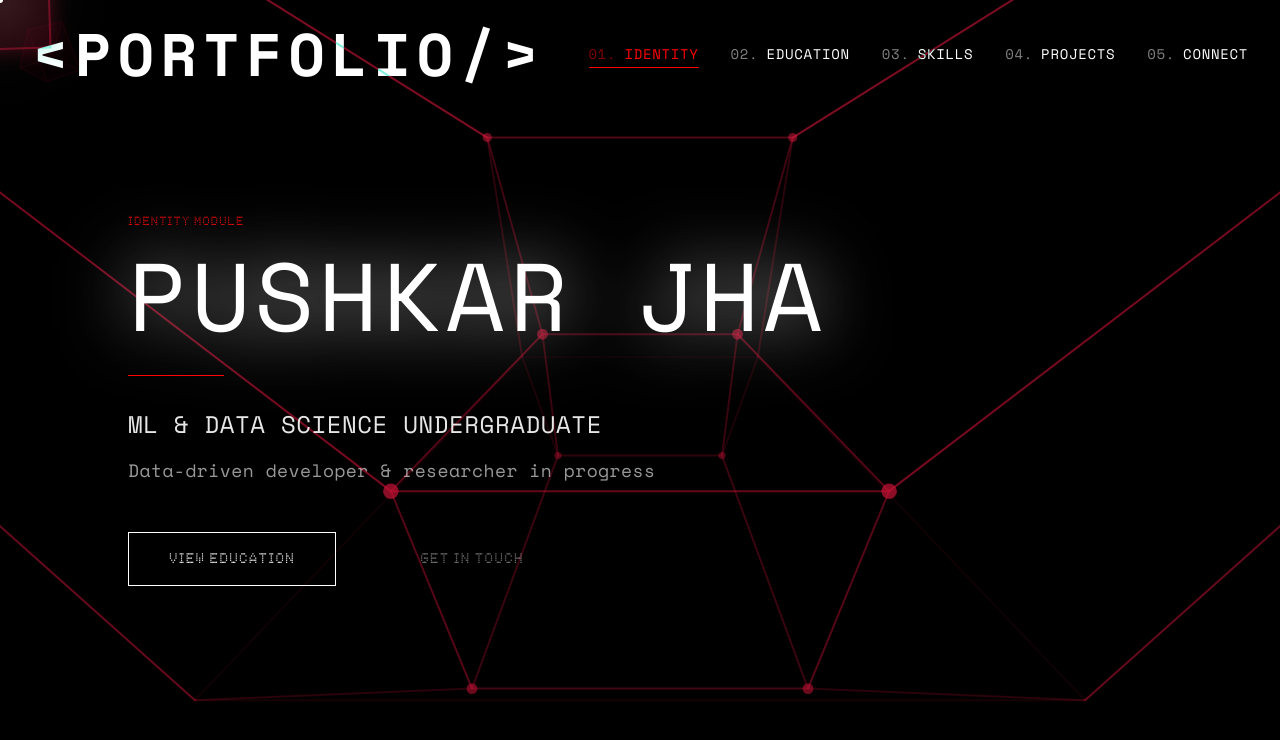
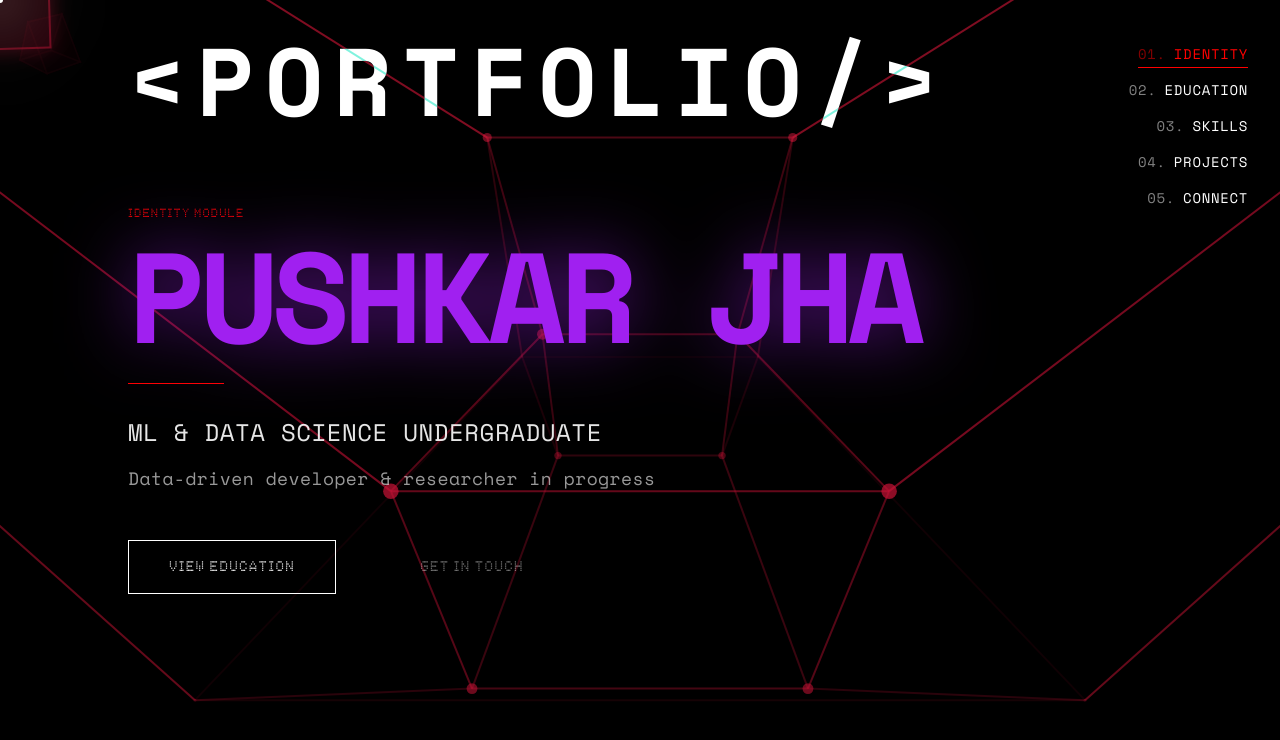
Before and after one commit to entr0py-y/Endeavor, a Next.js app: page / in a window 1280 px wide. Shown: the top 740 px of the page. Built offline with nearby package versions, Linux system fonts and the light colour scheme.

Commit message:
feat: align header, increase text size, purple name, fix nav

```diff
--- a/pages/index.tsx
+++ b/pages/index.tsx
@@ -146,20 +146,20 @@ export default function Home() {
       />
 
       {/* Navigation Header */}
-      <nav className="fixed top-0 left-0 right-0 z-[100] w-full px-8 py-6 flex justify-between items-center mix-blend-difference text-white">
-        <div className="font-bold tracking-widest text-4xl md:text-5xl lg:text-6xl">
+      <nav className="fixed top-0 left-0 right-0 z-[100] w-full px-6 md:pl-32 pr-8 py-8 flex justify-between items-start mix-blend-difference text-white">
+        <div className="font-bold tracking-widest text-5xl md:text-7xl lg:text-8xl leading-none">
           &lt;PORTFOLIO/&gt;
         </div>
-        <div className="hidden md:flex gap-8 text-sm tracking-wider">
+        <div className="hidden md:flex flex-col items-end gap-2 text-sm tracking-wider pt-2">
           {sections.map((item, index) => (
             <button
               key={item}
               onClick={() => scrollToSection(item)}
-              className={`hover:text-nothing-red transition-colors relative group uppercase ${currentSectionIndex === index ? 'text-nothing-red' : ''}`}
+              className={`hover:text-nothing-red transition-colors relative group uppercase text-right py-1 ${currentSectionIndex === index ? 'text-nothing-red' : ''}`}
             >
               <span className="opacity-50 mr-2">0{index + 1}.</span>
               {item}
-              <span className={`absolute -bottom-1 left-0 h-px bg-nothing-red transition-all duration-300 ${currentSectionIndex === index ? 'w-full' : 'w-0 group-hover:w-full'}`} />
+              <span className={`absolute bottom-0 right-0 h-px bg-nothing-red transition-all duration-300 ${currentSectionIndex === index ? 'w-full' : 'w-0 group-hover:w-full'}`} />
             </button>
           ))}
         </div>
@@ -174,20 +174,20 @@ export default function Home() {
         {/* Screen 1: Identity */}
         <section id="identity" className="snap-start h-screen w-full flex flex-col items-start justify-center p-6 md:pl-32 relative z-10">
           <motion.div
-            className="w-full max-w-4xl relative text-left"
+            className="w-full max-w-5xl relative text-left"
             initial={{ opacity: 0, x: -50 }}
             whileInView={{ opacity: 1, x: 0 }}
             viewport={{ once: true }}
             transition={{ duration: 0.6 }}
           >
-            {/* Decorative elements - moved slightly or kept subtle */}
+            {/* Decorative elements */}
             <div className="absolute -top-40 -left-20 opacity-20 pointer-events-none hidden md:block">
               <RotatingPrism scale={0.5} />
             </div>
 
             <div className="flex flex-col justify-center relative items-start">
-              <h2 className="text-xs text-nothing-red tracking-[0.3em] mb-4 font-bold dot-matrix">IDENTITY MODULE</h2>
-              <h1 className="text-5xl md:text-8xl font-light tracking-wider mb-8 text-white font-space-mono drop-shadow-[0_0_35px_rgba(255,255,255,0.8)]">
+              <h2 className="text-xs text-nothing-red tracking-[0.3em] mb-2 font-bold dot-matrix">IDENTITY MODULE</h2>
+              <h1 className="text-6xl md:text-9xl font-bold tracking-tighter mb-6 text-[#A020F0] font-space-mono drop-shadow-[0_0_35px_rgba(160,32,240,0.6)]">
                 {RESUME_DATA.name}
               </h1>
               <div className="h-px w-24 bg-nothing-red mb-8" />
```
